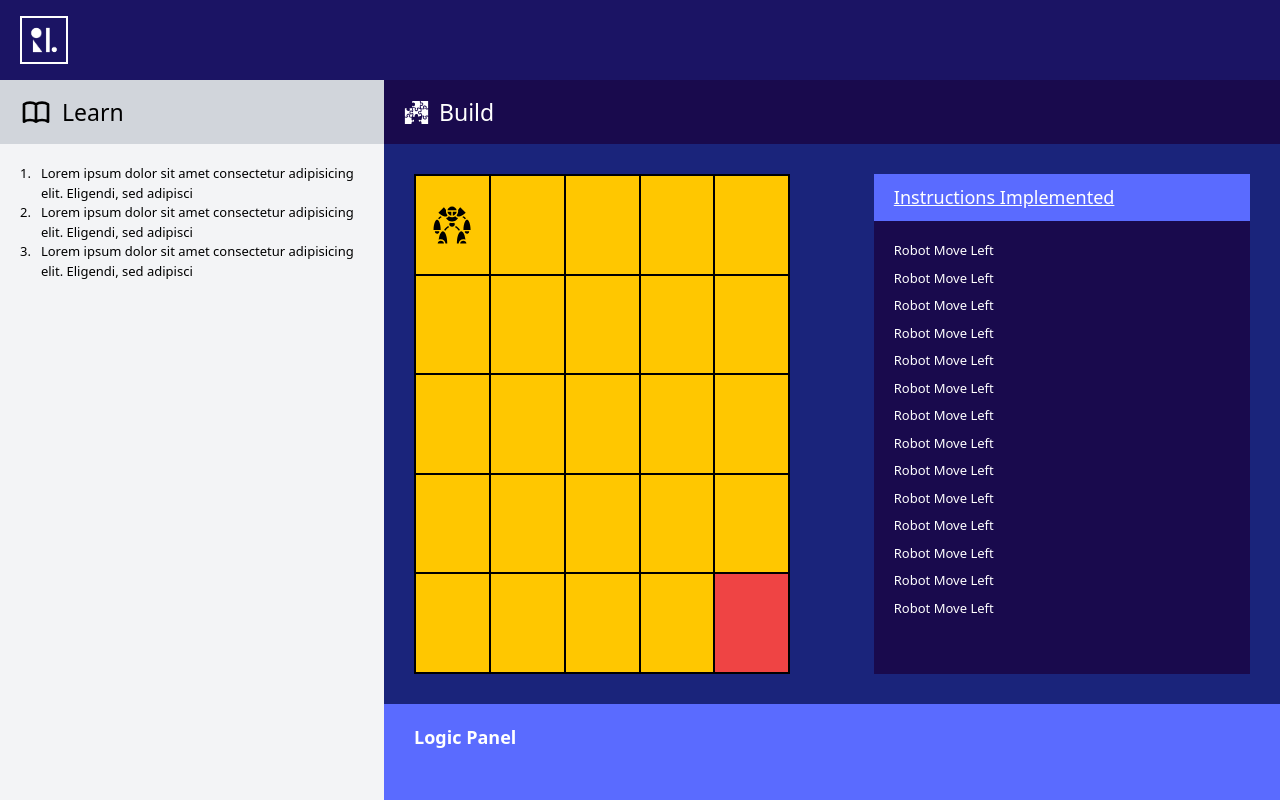
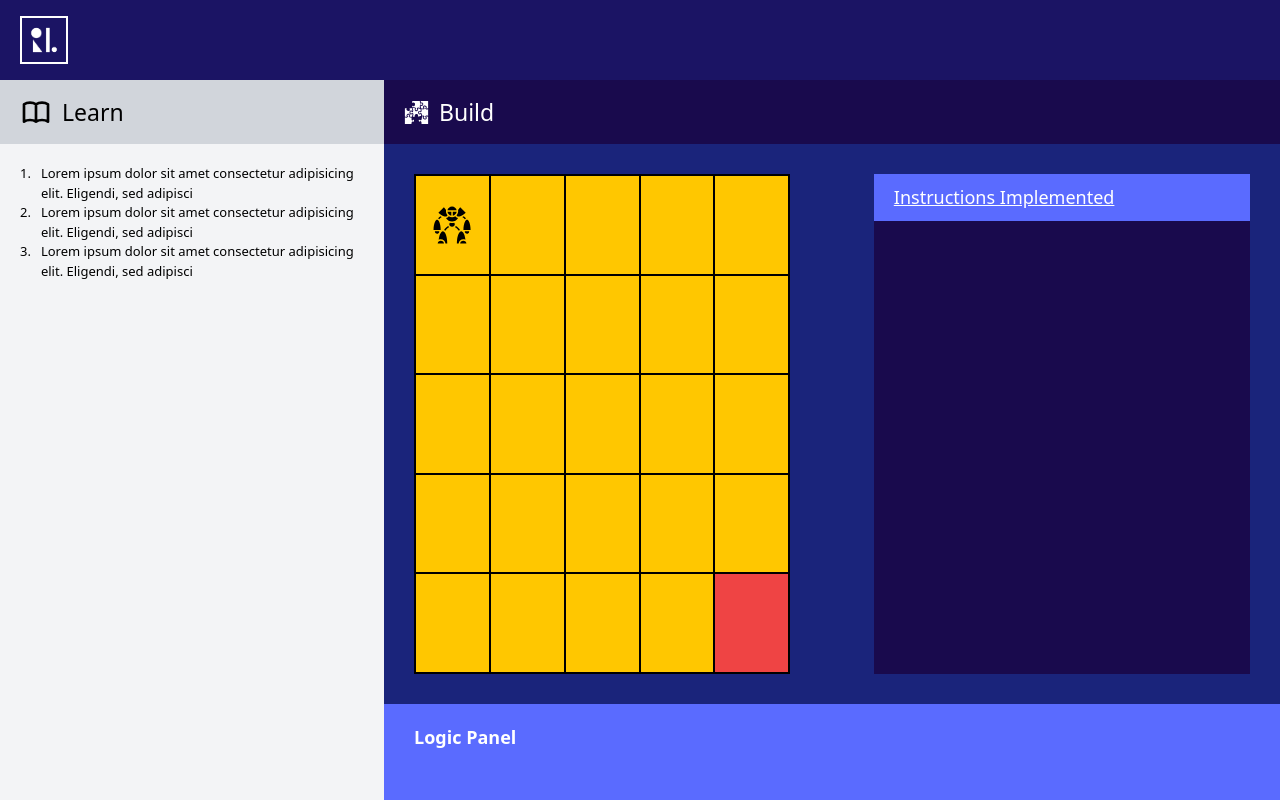
Before and after one commit to parthtyagii/RanchoLab, a React (Vite) app in the folder RanchoLab/: page / in a window 1280 px wide. Shown: the top 800 px of the page. Built offline with nearby package versions, Linux system fonts and the light colour scheme.

Commit message:
functionality completed

```diff
--- a/RanchoLab/src/Components/Instructions/Instructions.jsx
+++ b/RanchoLab/src/Components/Instructions/Instructions.jsx
@@ -2,27 +2,30 @@ import React from 'react';
 
 
 
-const Instructions = () => {
+const Instructions = ({ displayInstructions }) => {
     return (
         <div className="w-[45%] h-[100%] flex flex-col justify-start items-center text-white bg-[#190a4d] ">
             <div className="w-[100%] h-auto text-[1.8rem] font-[500] underline px-[2rem] p-[1rem] bg-[#5a6bff] ">Instructions Implemented</div>
 
             <div className="w-[100%] h-[calc(100%-4.8rem)] flex p-[2rem] ">
-                <div className="w-[100%] h-[100%] overflow-y-scroll no-scrollbar flex flex-col justify-start items-start ">
-                    <span className='text-[1.3rem] font-[500] mb-[0.8rem] '>Robot Move Left</span>
-                    <span className='text-[1.3rem] font-[500] mb-[0.8rem] '>Robot Move Left</span>
-                    <span className='text-[1.3rem] font-[500] mb-[0.8rem] '>Robot Move Left</span>
-                    <span className='text-[1.3rem] font-[500] mb-[0.8rem] '>Robot Move Left</span>
-                    <span className='text-[1.3rem] font-[500] mb-[0.8rem] '>Robot Move Left</span>
-                    <span className='text-[1.3rem] font-[500] mb-[0.8rem] '>Robot Move Left</span>
-                    <span className='text-[1.3rem] font-[500] mb-[0.8rem] '>Robot Move Left</span>
-                    <span className='text-[1.3rem] font-[500] mb-[0.8rem] '>Robot Move Left</span>
-                    <span className='text-[1.3rem] font-[500] mb-[0.8rem] '>Robot Move Left</span>
-                    <span className='text-[1.3rem] font-[500] mb-[0.8rem] '>Robot Move Left</span>
-                    <span className='text-[1.3rem] font-[500] mb-[0.8rem] '>Robot Move Left</span>
-                    <span className='text-[1.3rem] font-[500] mb-[0.8rem] '>Robot Move Left</span>
-                    <span className='text-[1.3rem] font-[500] mb-[0.8rem] '>Robot Move Left</span>
-                    <span className='text-[1.3rem] font-[500] mb-[0.8rem] '>Robot Move Left</span>
+                <div className="w-[100%] h-[100%] overflow-y-scroll  flex flex-col justify-start items-start ">
+                    {
+                        displayInstructions.map((instruct, index) => {
+
+                            let move = '... Robot reached the destination!';
+
+                            if (instruct === move) {
+                                return (
+                                    <span key={index} className='text-[1.2rem] font-[700] mb-[0.8rem] '>{instruct}</span>
+                                );
+                            }
+                            else {
+                                return (
+                                    <span key={index} className='text-[1.3rem] font-[500] mb-[0.8rem] '>{instruct}</span>
+                                );
+                            }
+                        })
+                    }
                 </div>
             </div>
         </div>
--- a/RanchoLab/src/Components/LogicPanel/LogicPanelItem.jsx
+++ b/RanchoLab/src/Components/LogicPanel/LogicPanelItem.jsx
@@ -24,7 +24,7 @@ const LogicPanelItem = ({ setInstructions, instructions, index, reset }) => {
 
     const dropHandler = (e) => {
         // console.log('dropped!');
-        console.log(e.dataTransfer.getData('arrow'));
+        // console.log(e.dataTransfer.getData('arrow'));
         setArrow(e.dataTransfer.getData('arrow'));
 
         let arr = [...instructions];
--- a/RanchoLab/src/Components/Main/Main.jsx
+++ b/RanchoLab/src/Components/Main/Main.jsx
@@ -14,8 +14,8 @@ const Main = () => {
 
     const [instructions, setInstructions] = useState(null);
     const [reset, setReset] = useState();
-    const [canPlay, setCanPlay] = useState();
     const [maze, setMaze] = useState();
+    const [displayInstructions, setDisplayInstructions] = useState([]);
 
 
     const handleDragStart = (e, arrow) => {
@@ -23,35 +23,42 @@ const Main = () => {
     }
 
     const Play = (i, x, y, instructions) => {
-        if (!canPlay) {
-            return;
-        }
 
         while (i < 14 && instructions[i] === '') {
             i++;
         }
 
         if (i === 14) {
+            if (x === 4 && y === 4) {
+                let move = '... Robot reached the destination!';
+                setDisplayInstructions(displayInstructions => [...displayInstructions, move]);
+            }
             return;
         }
         else {
             setTimeout(() => {
+                let move = '';
                 if (instructions[i] === 'left' && x !== 0) {
                     x--;
+                    move = 'Robot Move Left';
                 }
-                else if (instructions[i] === 'right' && x !== 3) {
+                else if (instructions[i] === 'right' && x !== 4) {
                     x++;
+                    move = 'Robot Move Right';
                 }
                 else if (instructions[i] === 'up' && y !== 0) {
                     y--;
+                    move = 'Robot Move Up';
                 }
-                else if (instructions[i] === 'down' && y !== 3) {
+                else if (instructions[i] === 'down' && y !== 4) {
                     y++;
+                    move = 'Robot Move Down';
                 }
 
-                console.log(x, y);
+                setDisplayInstructions(displayInstructions => [...displayInstructions, move]);
 
                 //now
+                setMaze(maze => {
                     const count = (y * 5) + x;
                     const sampleMaze = [];
                     for (let i = 0; i < 25; i++) {
@@ -72,17 +79,24 @@ const Main = () => {
                             }
                         }
                     }
-                setMaze(sampleMaze);
+                    return sampleMaze;
+                });
+
                 Play(i + 1, x, y, instructions);
-            }, 1000);
+            }, 500);
         }
+    }
+
+    const playHandler = () => {
+        setSampleMaze();
+        setDisplayInstructions([]);
+        Play(0, 0, 0, instructions);
     }
 
     const resetHandler = () => {
         const arr = new Array(14).fill('');
         setInstructions(arr);
         setReset(!reset);
-        setCanPlay(true);
         setSampleMaze();
         console.log('reset called!')
     }
@@ -107,7 +121,6 @@ const Main = () => {
         const arr = new Array(14).fill('');
         setInstructions(arr);
         setReset(true);
-        setCanPlay(true);
         setSampleMaze();
     }, []);
 
@@ -153,7 +166,7 @@ const Main = () => {
                 <div className="w-[100%] h-[70vh] p-[3rem] flex gap-x-[10%] justify-start items-center bg-[#1a247b] ">
 
                     <RobotMaze maze={maze} instructions={instructions} />
-                    <Instructions instructions={instructions} />
+                    <Instructions displayInstructions={displayInstructions} />
 
                 </div>
 
@@ -191,12 +204,12 @@ const Main = () => {
                     <button draggable={true} onDragStart={(e) => handleDragStart(e, 'right')} className='w-[4.8rem] h-[4.8rem] text-[2.2rem] p-[1rem] flex justify-center items-center rounded-[0.2rem] bg-gray-200 '>
                         <ImArrowRight />
                     </button>
-                    <button className='min-w-[4.8rem] h-[4.8rem] text-[2.1rem] font-[500] ml-[2rem] px-[2rem] p-[1rem] flex gap-x-[1rem] justify-center items-center rounded-[0.2rem] text-[#5a6bff] bg-[#ffc700] '>
+                    <button onClick={() => playHandler()} className='min-w-[4.8rem] h-[4.8rem] text-[2.1rem] font-[500] ml-[2rem] px-[2rem] p-[1rem] flex gap-x-[1rem] justify-center items-center rounded-[0.2rem] text-[#5a6bff] bg-[#ffc700] '>
                         <FaPlay />
-                        <span onClick={() => Play(0, 0, 0, instructions)} >Play</span>
+                        <span>Play</span>
                     </button>
-                    <button className='w-[4.8rem] h-[4.8rem] text-[3rem] p-[1rem] flex justify-center items-center rounded-[0.2rem] text-[#5a6bff] bg-[#ffc700] '>
-                        <MdOutlineReplay onClick={() => resetHandler()} />
+                    <button onClick={() => resetHandler()} className='w-[4.8rem] h-[4.8rem] text-[3rem] p-[1rem] flex justify-center items-center rounded-[0.2rem] text-[#5a6bff] bg-[#ffc700] '>
+                        <MdOutlineReplay />
                     </button>
                 </div>
 
```
Lines whose indentation alone changed are shown as unchanged.
